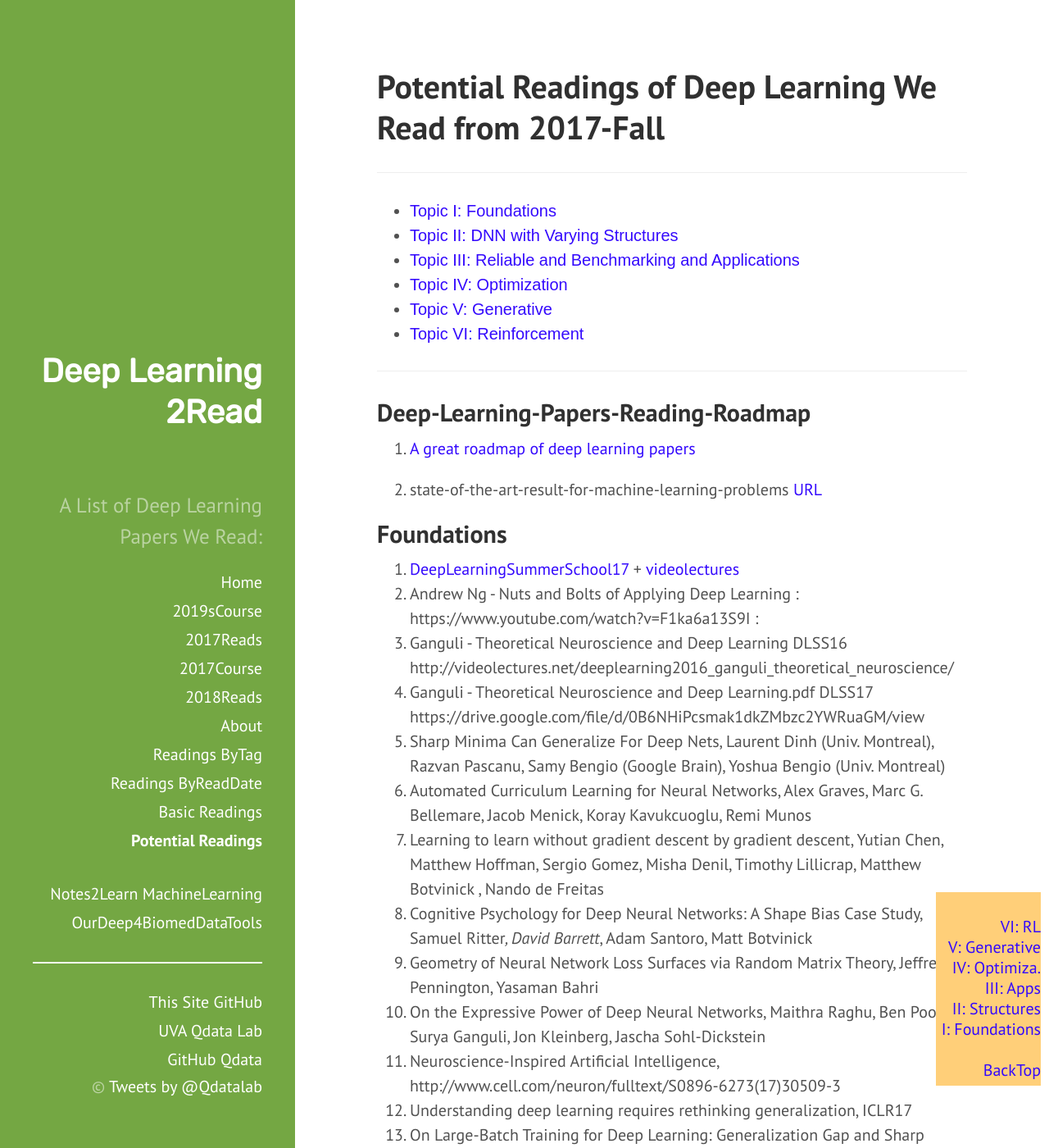
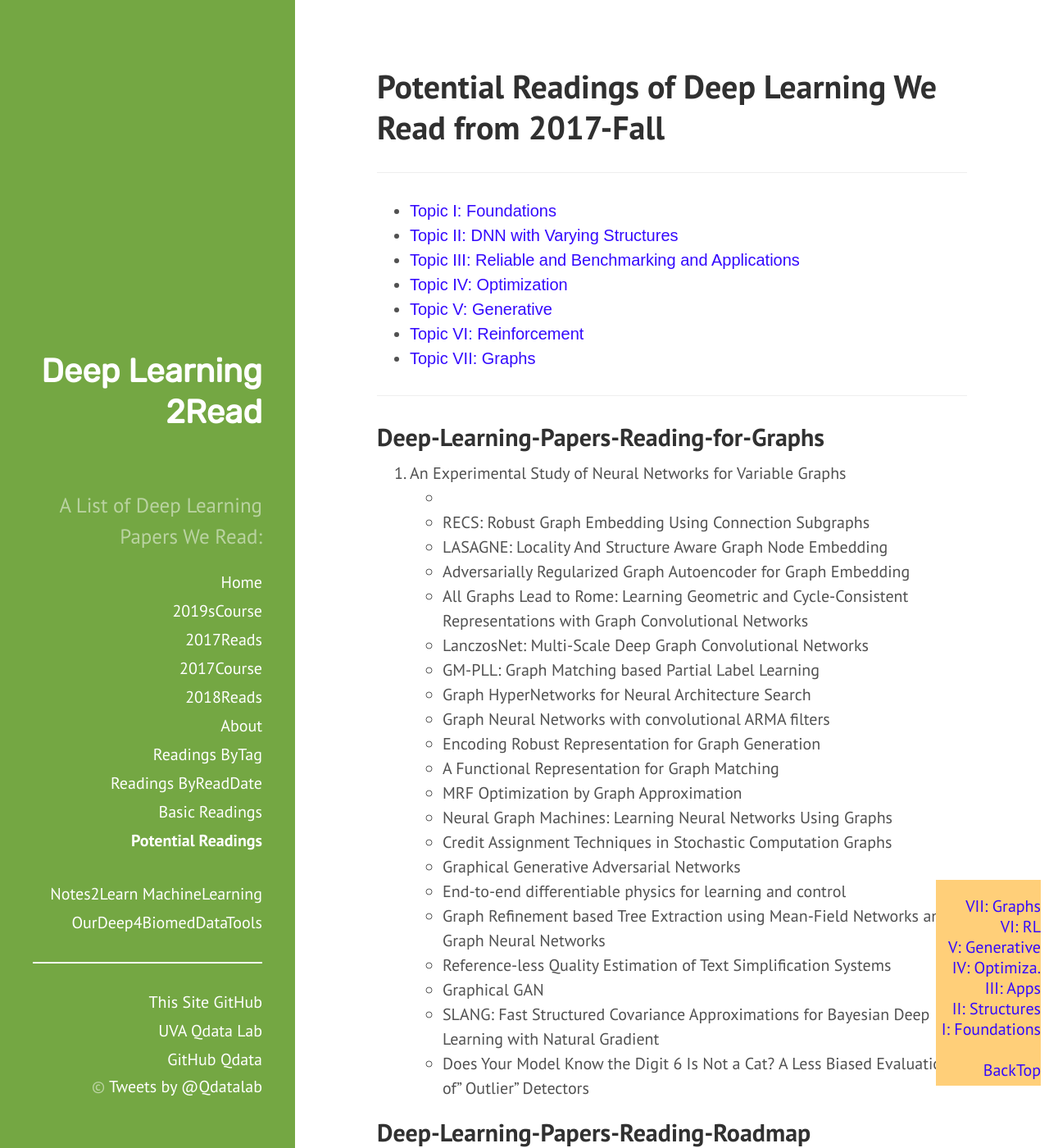
Before and after one commit to QData/deep2Read, a Jekyll site: the page built from zPotential2Read.md, in a window 1280 px wide and 1400 px high. Shown: the whole window at 82% size. Built offline with Jekyll 4.4.1, drawn with Linux system fonts in a browser that asks for light colours.

Commit message:
update formats and add graph-papers (part)

```diff
--- a/zPotential2Read.md
+++ b/zPotential2Read.md
@@ -17,6 +17,7 @@ order: 55
 <li><a href="#Opt">Topic IV: Optimization </a> </li>
 <li><a href="#Gen">Topic V: Generative  </a> </li>
 <li><a href="#RL">Topic VI: Reinforcement </a> </li>
+<li><a href="#Graphs">Topic VII: Graphs </a> </li>
 </ul>
 </font>
 
@@ -24,6 +25,37 @@ order: 55
 
 
 <hr>
+
+
+
+<p><a name="Graphs"></a></p>
+
+## Deep-Learning-Papers-Reading-for-Graphs
+
+1. An Experimental Study of Neural Networks for Variable Graphs
+  -
++ RECS: Robust Graph Embedding Using Connection Subgraphs
++ LASAGNE: Locality And Structure Aware Graph Node Embedding
++ Adversarially Regularized Graph Autoencoder for Graph Embedding
++  All Graphs Lead to Rome: Learning Geometric and Cycle-Consistent Representations with Graph Convolutional Networks
++ LanczosNet: Multi-Scale Deep Graph Convolutional Networks
++ GM-PLL: Graph Matching based Partial Label Learning
++ Graph HyperNetworks for Neural Architecture Search
++ Graph Neural Networks with convolutional ARMA filters
++ Encoding Robust Representation for Graph Generation
++ A Functional Representation for Graph Matching
++ MRF Optimization by Graph Approximation
++ Neural Graph Machines: Learning Neural Networks Using Graphs
++ Credit Assignment Techniques in Stochastic Computation Graphs
++  Graphical Generative Adversarial Networks
++  End-to-end differentiable physics for learning and control
++  Graph Refinement based Tree Extraction using Mean-Field Networks and Graph Neural Networks
++  Reference-less Quality Estimation of Text Simplification Systems
++ Graphical GAN
++ SLANG: Fast Structured Covariance Approximations for Bayesian Deep Learning with Natural Gradient
++ Does Your Model Know the Digit 6 Is Not a Cat? A Less Biased Evaluation of" Outlier" Detectors
+
+
 
 <p><a name="Foud"></a></p>
 
@@ -371,12 +403,14 @@ and http://videolectures.net/deeplearning2016_pineau_advanced_topics/
 <hr>
 
 
-<div style="position: fixed; bottom: 76px; right:10px; width: 128px; height: 236px; background-color: #FFCF79;">
+
+<div style="position: fixed; bottom: 76px; right:10px; width: 128px; height: 251px; background-color: #FFCF79;">
 <a style="position: fixed; bottom:130px; right:10px;" href="#Foud">I: Foundations</a>
 <a style="position: fixed; bottom:155px; right:10px;" href="#Stru">II: Structures</a>
 <a style="position: fixed; bottom:180px; right:10px;" href="#App">III: Apps</a>
 <a style="position: fixed; bottom:205px; right:10px;" href="#Opt">IV: Optimiza.</a>
 <a style="position: fixed; bottom:230px; right:10px;" href="#Gen">V: Generative</a>
 <a style="position: fixed; bottom:255px; right:10px;" href="#RL">VI: RL</a>
+<a style="position: fixed; bottom:280px; right:10px;" href="#Graphs">VII: Graphs</a>
 <a style="position: fixed; bottom:80px; right:10px;" href="#topPage" title="Back to Top">BackTop</a>
 </div>
```
Also changed, not shown: _posts/2018-08-29-MyBCBtutorial.md (+0 -1 lines), _posts/2019-01-18-Plan.md (deleted, +0 -23 lines), _posts/2019-01-18-Tutorials.md (added, +8 -0 lines), aReadingsIndexByTags.md (+7 -2 lines), bReadingsIndexByDate.md (+7 -4 lines), Gemfile.lock.
